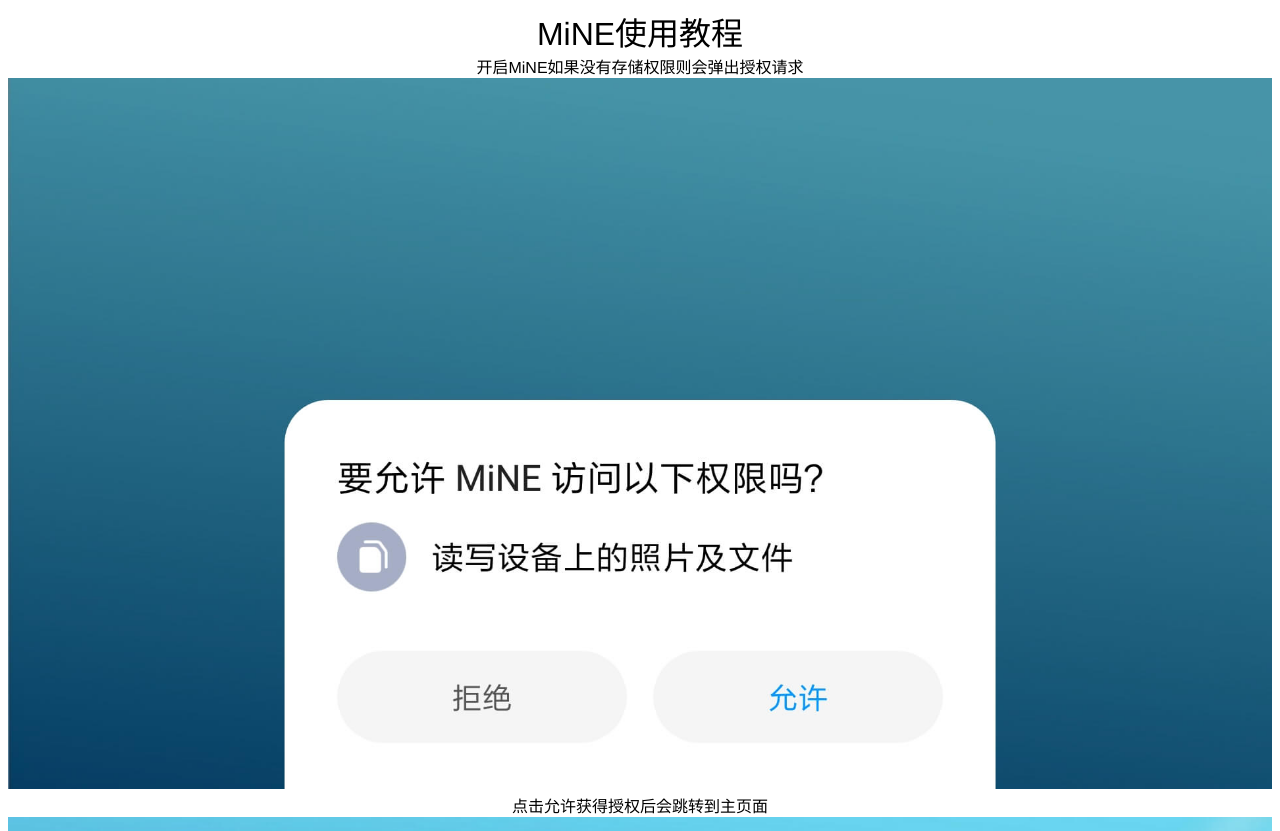
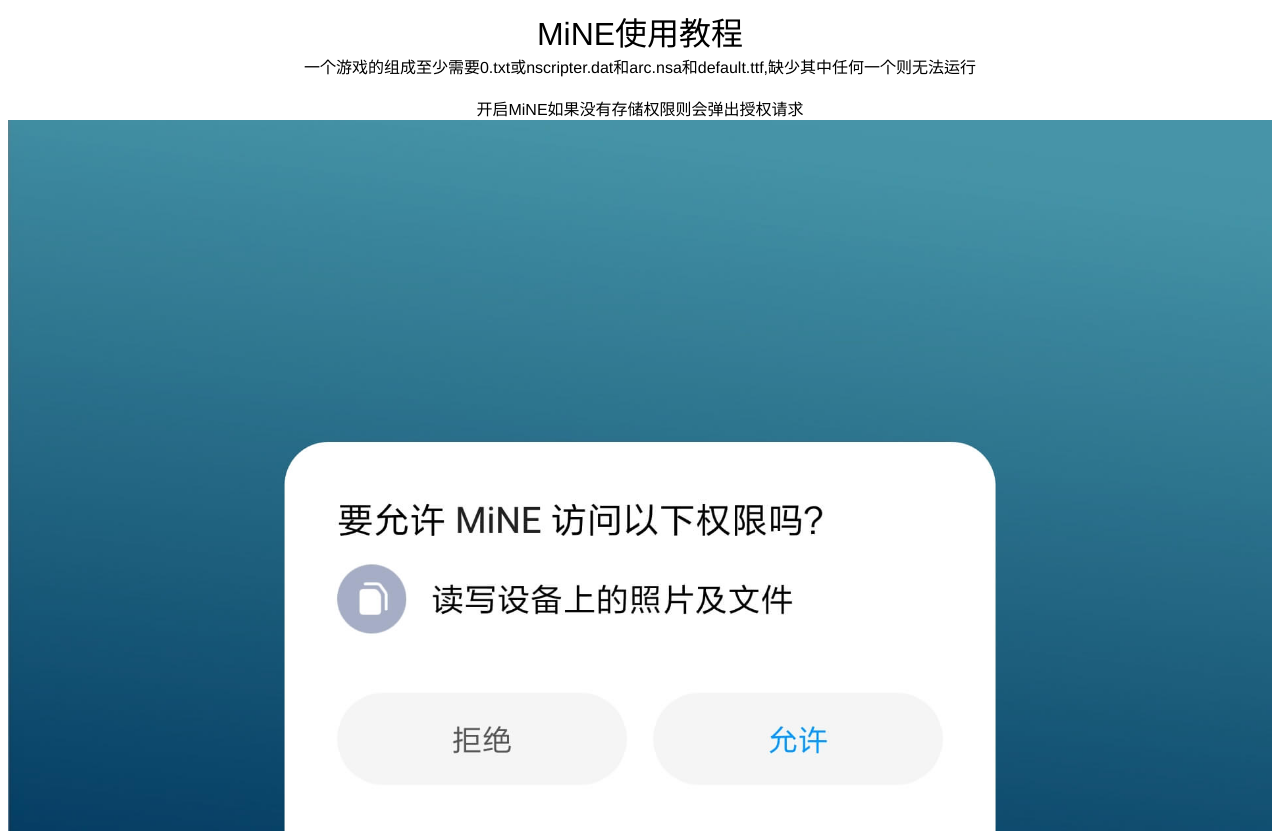
Before and after one commit to natdon/natdon.github.io, a plain HTML site: page dongzhou/mine.html in a window 1280 px wide. Shown: the top 831 px of the page. Drawn offline with Linux system fonts and the light colour scheme.

Commit message:
mine fix
mine fix

```diff
--- a/dongzhou/mine.html
+++ b/dongzhou/mine.html
@@ -61,6 +61,9 @@
         <a style="font-size:2em;">MiNE使用教程</a>
     </div>
     <div class="container2">
+        <a style="font-size:1em;margin-top:1em;">一个游戏的组成至少需要0.txt或nscripter.dat和arc.nsa和default.ttf,缺少其中任何一个则无法运行</a>
+        <br />
+        <br />
         <a style="font-size:1em;">开启MiNE如果没有存储权限则会弹出授权请求</a>
     </div>
     <div class="container2">
```
